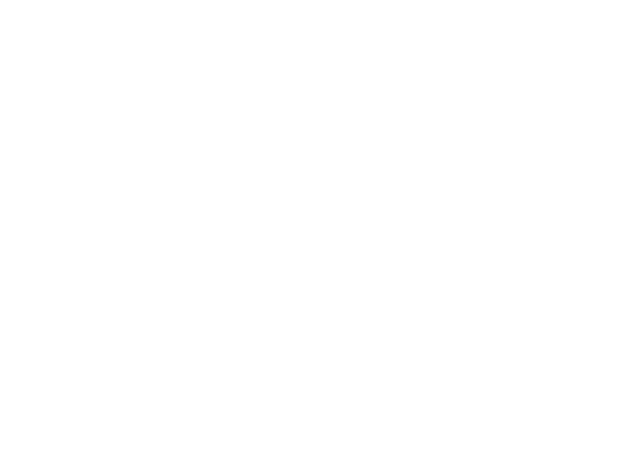
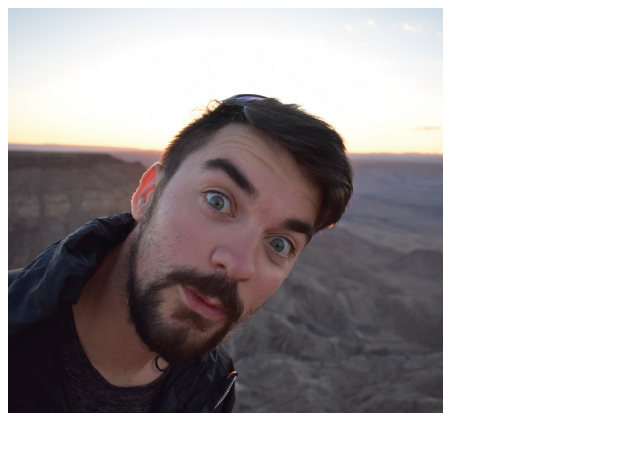
Before and after one commit to Jono-hare/WebDesign-November-2021, a plain HTML site: page animationChallenge/animationLogo.html in a window 1280 px wide. Shown: the whole page, without its empty margins (0-640 px from the left). Drawn offline with Linux system fonts and the light colour scheme.

Commit message:
Added resumeImg.png

```diff
--- a/animationChallenge/animationLogo.html
+++ b/animationChallenge/animationLogo.html
@@ -7,6 +7,6 @@
   </head>
 
   <body>
-    <div></div>
+    <div><img src="images/resumeImg.png" alt="A photo of Jonathan" /></div>
   </body>
 </html>
```
Also changed, not shown: animationChallenge/images/resumeImg.png (added).
